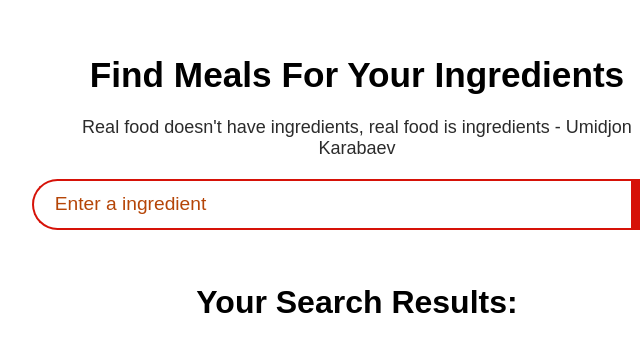
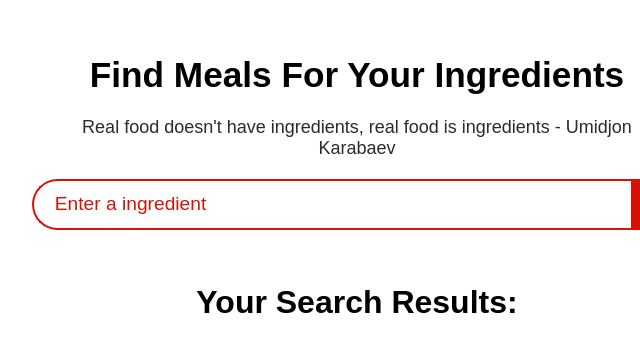
Before and after one commit to umidzhondev/Food-App, a plain HTML site: page index.html in a window 1280 px wide. Shown: the full height of the page, 283-923 px from the left. Drawn offline with Linux system fonts and the light colour scheme.

Commit message:
Food App

```diff
--- a/css/main.css
+++ b/css/main.css
@@ -93,9 +93,9 @@ i {
     font-weight: 500;
 }
 .meal__input::placeholder{
-    color: var(--orange-color-dark);
+    color: var(--orange-color);
     font-family: "Poppins",sans-serif;
-    font-weight: 500;
+    font-weight: 300;
 }
 
 .search__button {
```
